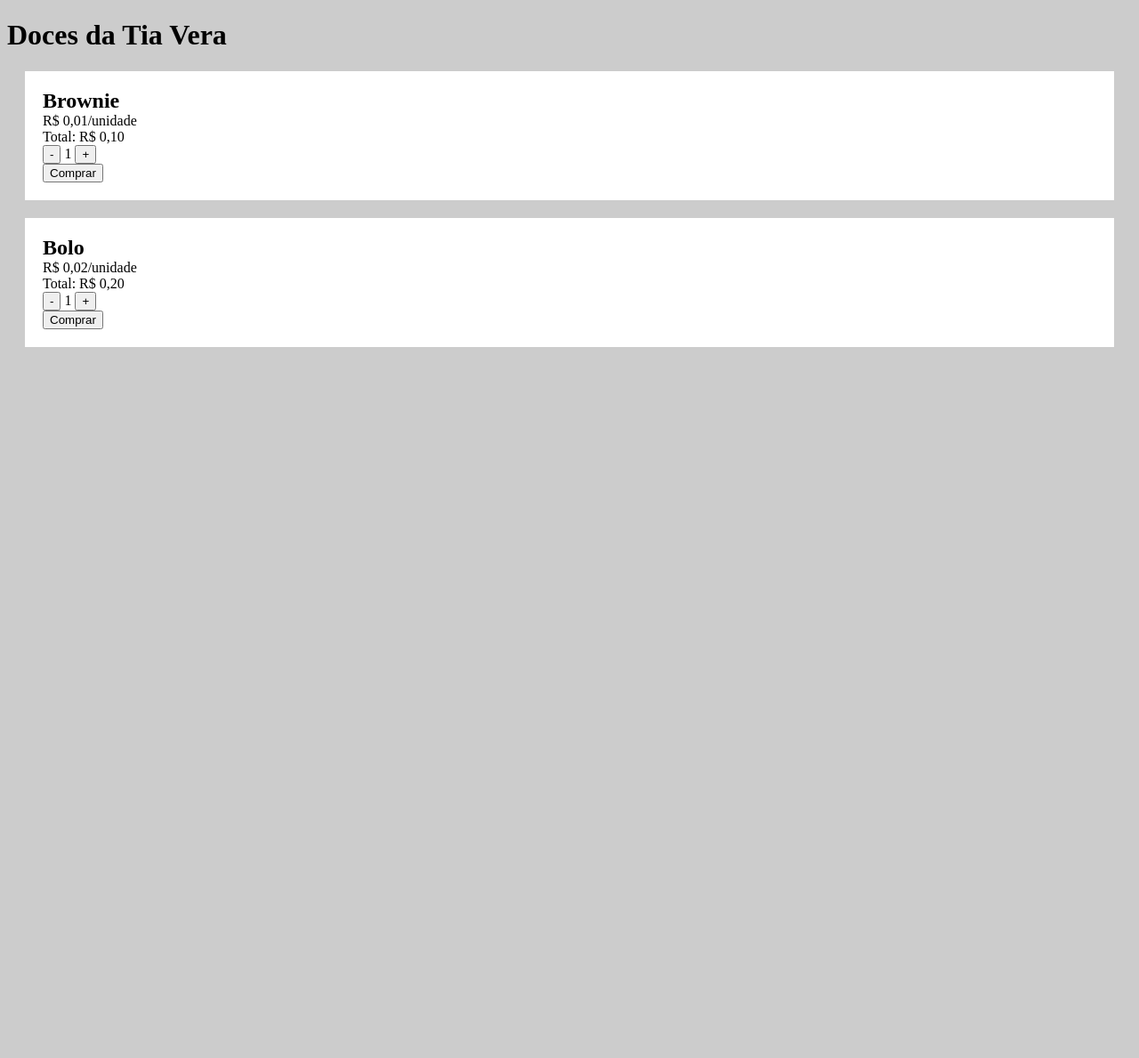
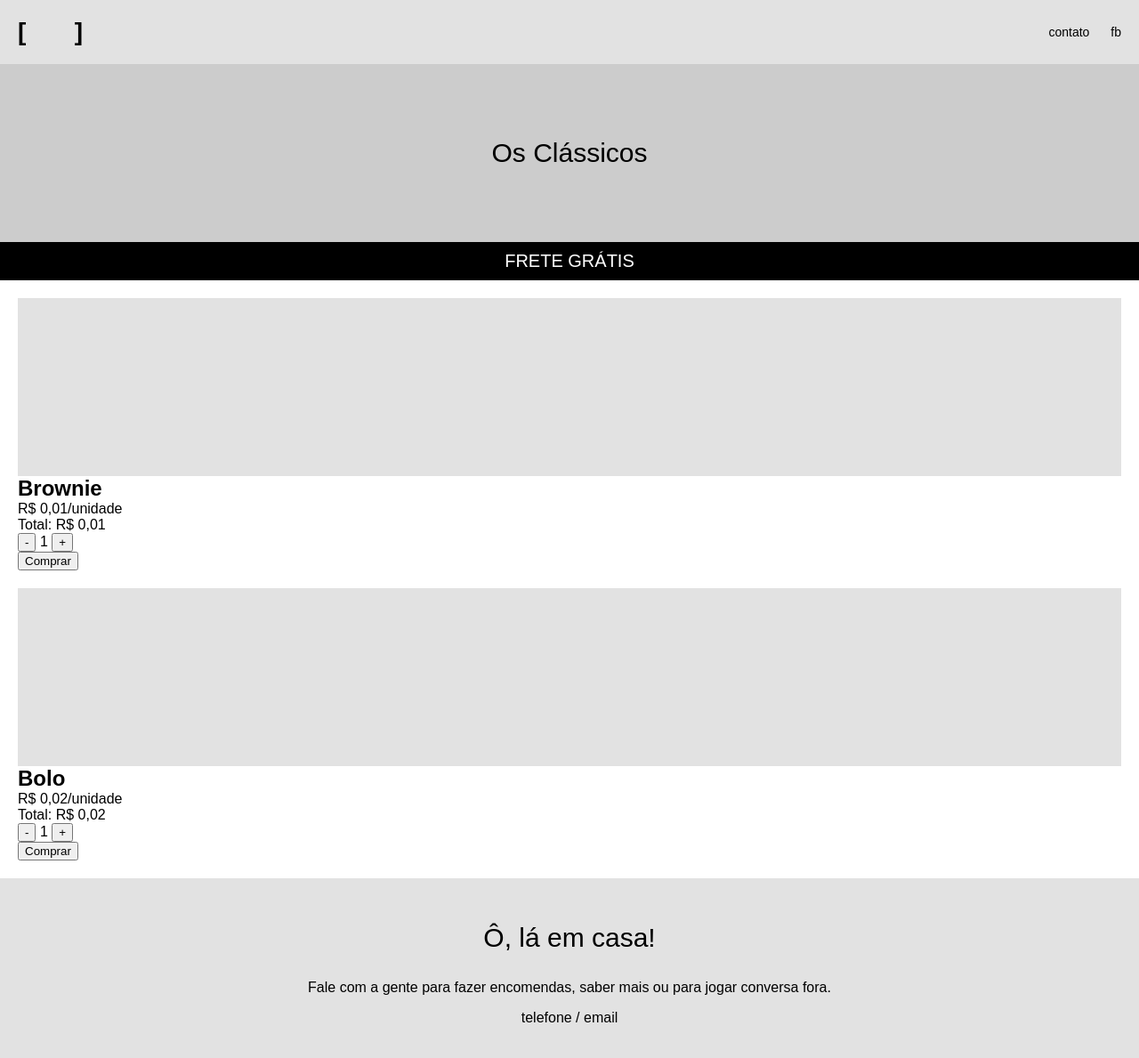
Before and after one commit to grama-cc/tia-vera, a website: page index.html in a window 1280 px wide. Shown: the whole page at 89% size. Before the commit the page ends 800 px from the top, so only its background shows below. Drawn offline with nearby package versions, Linux system fonts and the light colour scheme; some packages are replaced by stand-ins of ours; files that its build step writes are made by us from their sources; a script that the page names is missing.

Commit message:
add wireframe html/css

```diff
--- a/index.html
+++ b/index.html
@@ -9,7 +9,21 @@
 
 <body>
 
-  <h1>Doces da Tia Vera</h1>
+  <header>
+    <h1>[ &nbsp; &nbsp; &nbsp; ]</h1>
+    <nav>
+      <a href="#">contato</a>
+      <a href="#">fb</a>
+    </nav>
+  </header>
+
+  <div class="highlight">
+    Os Clássicos
+  </div>
+
+  <div class="promo-frete">
+    Frete grátis
+  </div>
 
   <div
       class="product"
@@ -22,7 +36,7 @@
     <h2>Brownie</h2>
     <div>R$ 0,01/unidade</div>
     <div>
-      Total: R$ <span price>0,10</span>
+      Total: R$ <span price>0,01</span>
     </div>
     <div>
       <button remove>-</button>
@@ -43,7 +57,7 @@
     <h2>Bolo</h2>
     <div>R$ 0,02/unidade</div>
     <div>
-      Total: R$ <span price>0,20</span>
+      Total: R$ <span price>0,02</span>
     </div>
     <div>
       <button remove>-</button>
@@ -52,6 +66,12 @@
     </div>
     <button buy>Comprar</button>
   </div>
+
+  <footer>
+    <p class="title">Ô, lá em casa!</p>
+    <p>Fale com a gente para fazer encomendas, saber mais ou para jogar conversa fora.</p>
+    <p>telefone / email</p>
+  </footer>
 
   <form id="form-checkout" action="https://pagseguro.uol.com.br/checkout/v2/cart.html" method="post">
     <input type="hidden" name="itemCode" value="" />
--- a/scss/style.scss
+++ b/scss/style.scss
@@ -1,16 +1,75 @@
 @import 'variables';
 
 body {
+  margin: 0;
+  font-family: sans-serif;
+}
+
+a {
+  color: inherit;
+  text-decoration: none;
+}
+
+header {
+  background-color: #e2e2e2;
+  padding: 20px;
+  display: flex;
+  justify-content: space-between;
+  align-items: center;
+  font-size: 14px;
+
+  h1 {
+    margin: 0;
+  }
+
+  a {
+    margin-left: 20px;
+  }
+}
+
+.highlight {
   background-color: #ccc;
+  font-size: 30px;
+  height: 200px;
+  display: flex;
+  justify-content: center;
+  align-items: center;
+}
+
+.promo-frete {
+  background-color: #000;
+  color: #fff;
+  text-align: center;
+  text-transform: uppercase;
+  font-size: 20px;
+  padding: 10px;
 }
 
 .product {
-  background-color: #fff;
-  padding: 20px;
-  margin: 20px;
+  padding: 0 20px;
+  margin-top: 20px;
 
   h2 {
     margin: 0;
+  }
+
+  &:before {
+    content: '';
+    display: block;
+    background-color: #e2e2e2;
+    width: 100%;
+    height: 200px;
+  }
+}
+
+footer {
+  text-align: center;
+  background-color: #e2e2e2;
+  padding: 20px;
+  margin-top: 20px;
+
+  .title {
+    font-size: 30px;
   }
 }
 
```
